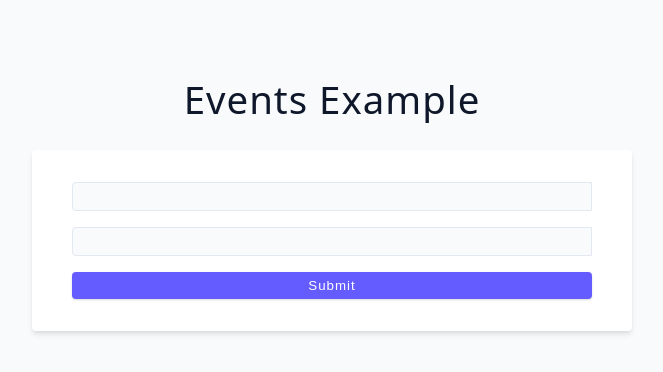
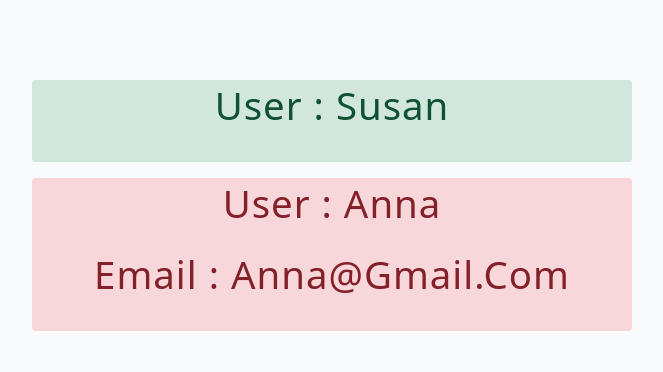
Before and after one commit to kiryhanchiiiik/react-typescript, a React (Vite) app: page / in a window 1280 px wide. Shown: the top 372 px of the page, without its empty margins (308-971 px from the left). Built offline with nearby package versions, Linux system fonts and the light colour scheme.

Commit message:
Challenge - Intro

```diff
--- a/src/App.tsx
+++ b/src/App.tsx
@@ -1,9 +1,10 @@
-import Component from "./starter/04-events";
+import Component from "./final/05-challenge";
 
 function App() {
   return (
     <main>
-      <Component />
+      <Component type="basic" name="susan" />
+      <Component type="advanced" name="anna" email="anna@gmail.com" />
     </main>
   );
 }
```
